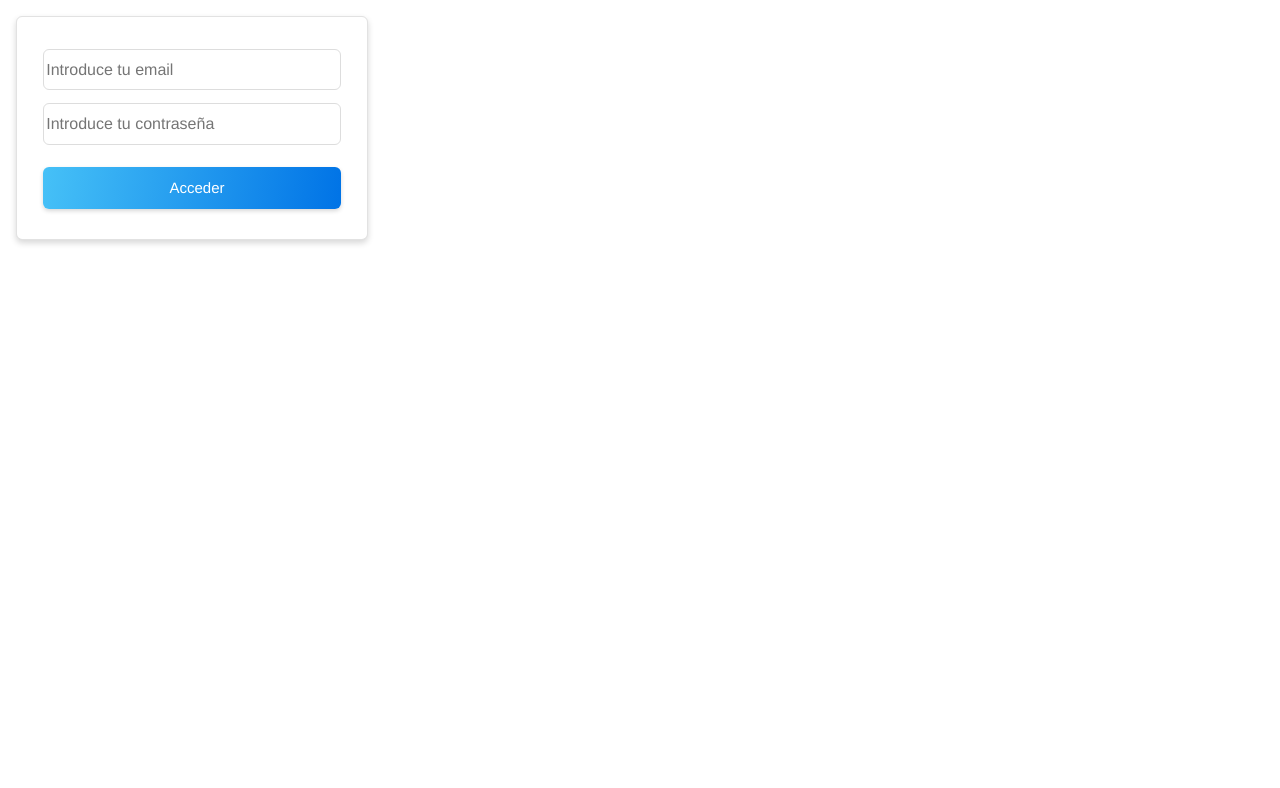
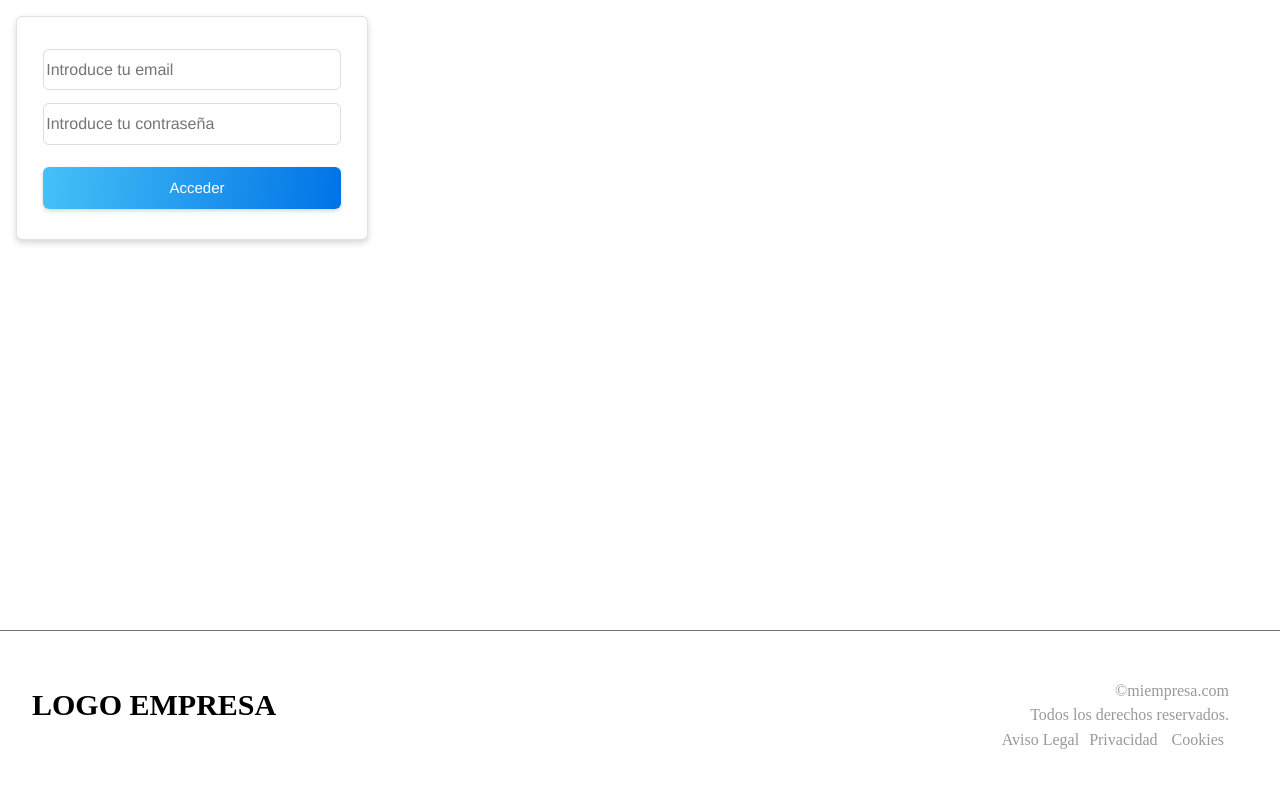
Before and after one commit to IT-Academy-BCN/ita-directory, a React (Create React App) app: page /login in a window 1280 px wide. Shown: the top 788 px of the page. Built offline with nearby package versions, Linux system fonts and the light colour scheme.

Commit message:
First approach footer

```diff
--- a/src/App.js
+++ b/src/App.js
@@ -10,6 +10,8 @@ import { Route, Switch } from 'react-router-dom'
 
 // Userflow
 import Login from 'screens/UserFlow/Login/Login'
+import Footer from 'components/layout/Footer/Footer'
+
 // import Registration from "screens/UserFlow/Registration";
 // import RecoverPassword from "screens/UserFlow/RecoverPassword";
 
@@ -26,6 +28,7 @@ const App = () => {
   return (
     <>
       <Login onLogin={handleLogin} />
+      <Footer />
       {/* Userflow */}
       {/* <Route exact path="/login" component={Login} /> */}
 
--- /dev/null
+++ b/src/components/layout/Footer/Footer.js
@@ -0,0 +1,23 @@
+import React from 'react'
+import { Anchor, Copyright, Rights, Information, Legal, Logo, LogoText, StyledFooter } from './styles'
+
+const Footer = () => {
+  return (
+    <StyledFooter>
+      <Logo>
+        <LogoText>LOGO EMPRESA </LogoText>
+      </Logo>
+      <Information>
+        <Copyright> ©miempresa.com </Copyright>
+        <Rights> Todos los derechos reservados.</Rights>
+        <Legal>
+          <Anchor href='https://www.google.com/'>Aviso Legal</Anchor>
+          <Anchor href='https://www.google.com/'>Privacidad</Anchor>
+          <Anchor href='https://www.google.com/'> Cookies</Anchor>
+        </Legal>
+      </Information>
+    </StyledFooter>
+  )
+}
+
+export default Footer
--- /dev/null
+++ b/src/components/layout/Footer/styles.js
@@ -0,0 +1,53 @@
+import styled from 'styled-components'
+// import Colors from "theme/Colors";
+
+export const StyledFooter = styled.footer`
+	display: grid;
+	grid-template-columns: 1fr 1fr;
+	grid-template-rows: 1fr;
+	gap: 0px 0px;
+	position: absolute;
+	bottom: 0;
+	padding: 2rem;
+	width: 100%;
+	border-top: 1px solid #707070;
+	opacity: 1;
+	align: center;
+
+`
+
+export const Logo = styled.div`
+    width: 50%;
+`
+
+export const LogoText = styled.h2`
+    font-size: 30px;
+	font-weight: bold
+`
+
+export const Information = styled.div`
+    display: flex;
+    align-items: flex-end;
+    flex-direction: column;
+    padding: 1rem;
+	color: #999999
+`
+export const Copyright = styled.div`
+	margin: 3px
+`
+export const Rights = styled.div`
+	margin: 3px
+`
+
+export const Legal = styled.div`
+	margin: 3px
+`
+
+export const Anchor = styled.a`
+    color: #999999;
+    text-decoration: none;
+    padding: 2px 5px;
+    &:hover {
+        color: blue
+    }
+`
```
Also changed, not shown: 1 other file (tests, documents, lock files or other folders).
